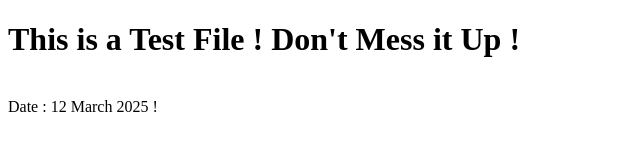
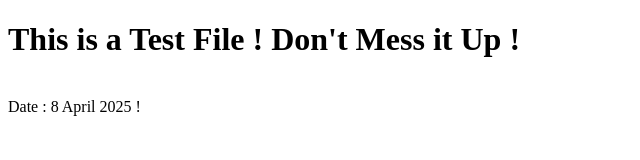
Before and after one commit to zuckwhosuck/DeepDetect, a plain HTML site: page Test.html in a window 1280 px wide. Shown: the full height of the page, 0-640 px from the left. Drawn offline with Linux system fonts and the light colour scheme.

Commit message:
Update Test.html

```diff
--- a/Test.html
+++ b/Test.html
@@ -7,7 +7,7 @@
 </head>
 <body>
     <h1>This is a Test File ! Don't Mess it Up ! </h1><br>
-    <article>Date : 12 March 2025 !
+    <article>Date : 8 April 2025 !
     </article>
 
 </body>
```
